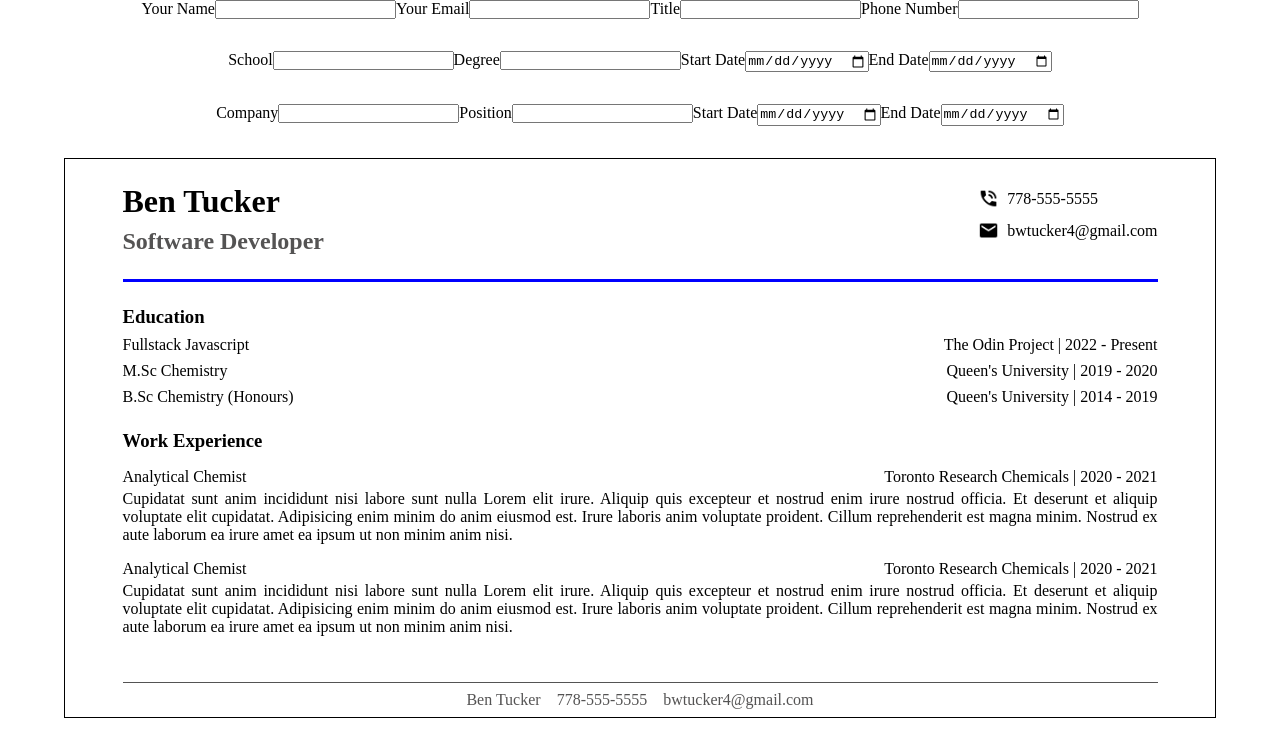
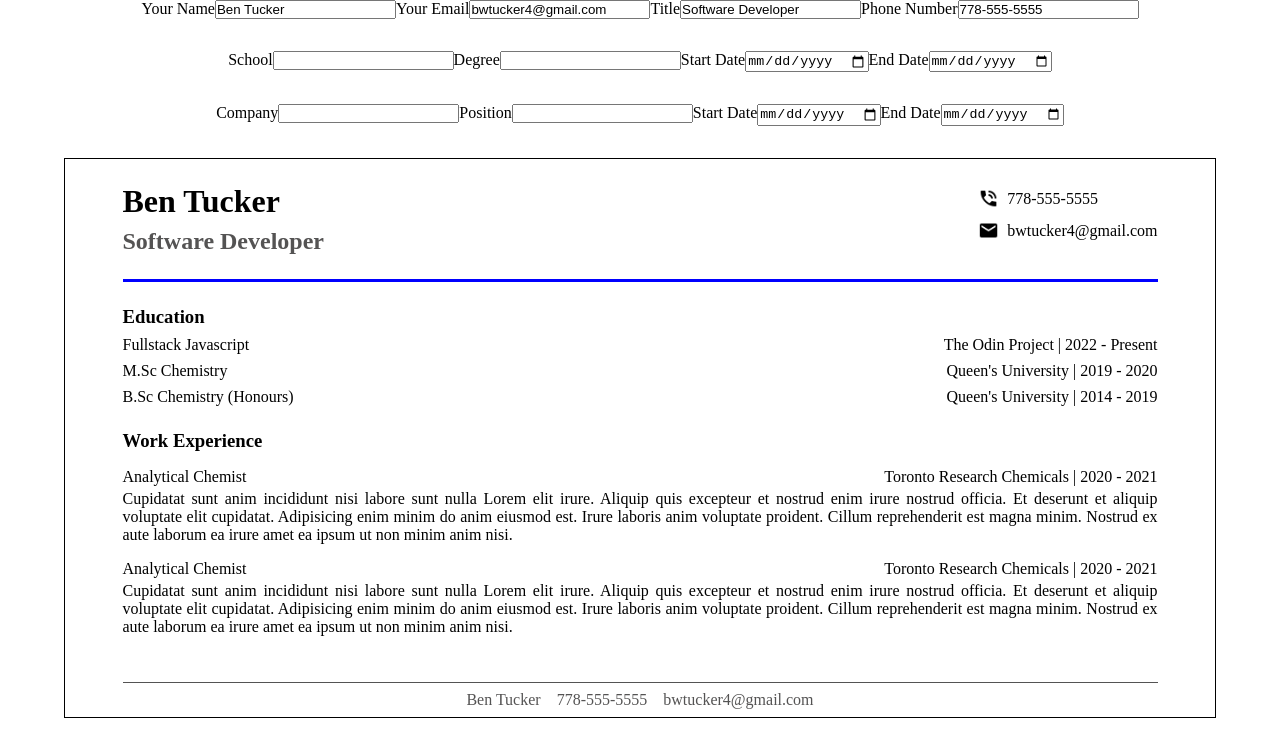
Before and after one commit to tenbucker4/employable, a React (Create React App) app in the folder cv-project/: page / in a window 1280 px wide. Shown: the top 756 px of the page. Built offline with nearby package versions, Linux system fonts and the light colour scheme.

Commit message:
Personal information changes now correctly update on CV

```diff
--- a/cv-project/src/App.js
+++ b/cv-project/src/App.js
@@ -4,6 +4,7 @@ import Education from "./components/Education";
 import Work from "./components/Work";
 import Resume from "./components/Resume";
 import "./styles/app.css";
+import { toHaveStyle } from "@testing-library/jest-dom/dist/matchers";
 
 class App extends Component {
     constructor(props) {
@@ -12,9 +13,9 @@ class App extends Component {
         this.state = {
             personalDetails: {
                 name: "Ben Tucker",
-                title: "",
-                phone: "",
-                email: "",
+                title: "Software Developer",
+                phone: "778-555-5555",
+                email: "bwtucker4@gmail.com",
             },
             education: [],
             experience: [],
@@ -24,12 +25,15 @@ class App extends Component {
     }
 
     handleChange = (e) => {
-        this.setState({
+        const { name, value } = e.target;
+
+        this.setState((prevState) => ({
+            ...prevState,
             personalDetails: {
-                name: e.target.value,
+                ...prevState.personalDetails,
+                [name]: value,
             },
-        });
-        console.log("hi");
+        }));
     };
 
     render() {
@@ -41,7 +45,12 @@ class App extends Component {
                     <Work />
                 </div>
                 <div className="cv-display">
-                    <Resume />
+                    <Resume
+                        name={this.state.personalDetails.name}
+                        title={this.state.personalDetails.title}
+                        phone={this.state.personalDetails.phone}
+                        email={this.state.personalDetails.email}
+                    />
                 </div>
             </div>
         );
--- a/cv-project/src/components/General.js
+++ b/cv-project/src/components/General.js
@@ -12,15 +12,34 @@ class General extends Component {
                 <input
                     id="userName"
                     type="text"
-                    defaultValue=""
+                    name="name"
+                    defaultValue="Ben Tucker"
                     onChange={this.props.onChange}
                 />
                 <label htmlFor="userEmail">Your Email</label>
-                <input id="userEmail" type="email" />
+                <input
+                    id="userEmail"
+                    type="email"
+                    name="email"
+                    defaultValue="bwtucker4@gmail.com"
+                    onChange={this.props.onChange}
+                />
                 <label htmlFor="userTitle">Title</label>
-                <input id="userTitle" type="text" />
+                <input
+                    id="userTitle"
+                    type="text"
+                    name="title"
+                    defaultValue="Software Developer"
+                    onChange={this.props.onChange}
+                />
                 <label htmlFor="userPhone">Phone Number</label>
-                <input id="userPhone" type="number" />
+                <input
+                    id="userPhone"
+                    type="text"
+                    name="phone"
+                    defaultValue="778-555-5555"
+                    onChange={this.props.onChange}
+                />
             </form>
         );
     }
--- a/cv-project/src/components/Resume.js
+++ b/cv-project/src/components/Resume.js
@@ -11,18 +11,18 @@ class Resume extends Component {
             <div className="resume-bin">
                 <header>
                     <div className="heading">
-                        <h1>Ben Tucker</h1>
-                        <h2>Software Developer</h2>
+                        <h1>{this.props.name}</h1>
+                        <h2>{this.props.title}</h2>
                     </div>
                     <div className="contact-details">
                         <ul>
                             <li>
                                 <img src={require("../images/phone.png")} />
-                                778-555-5555
+                                {this.props.phone}
                             </li>
                             <li>
                                 <img src={require("../images/email.png")} />
-                                bwtucker4@gmail.com
+                                {this.props.email}
                             </li>
                         </ul>
                     </div>
```
